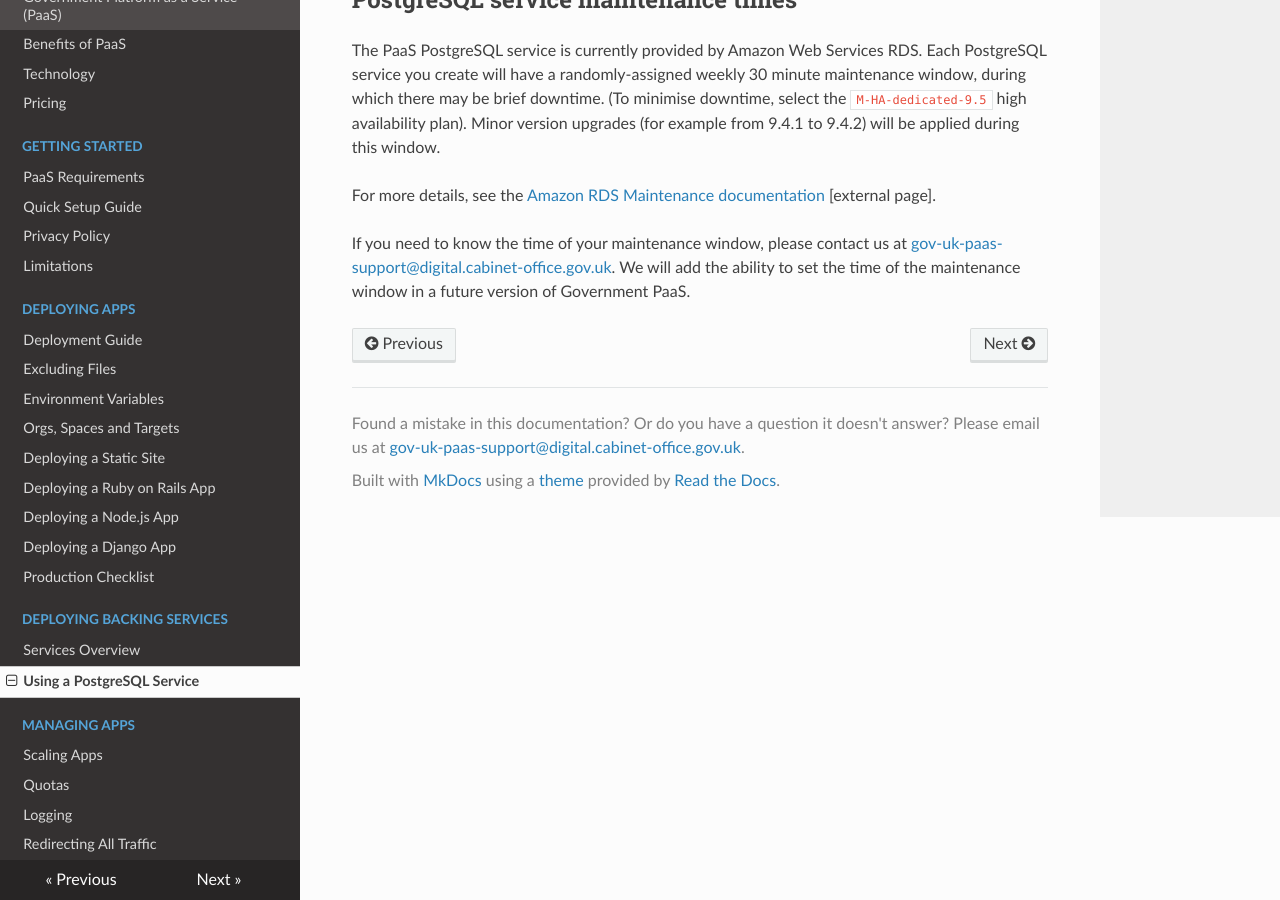
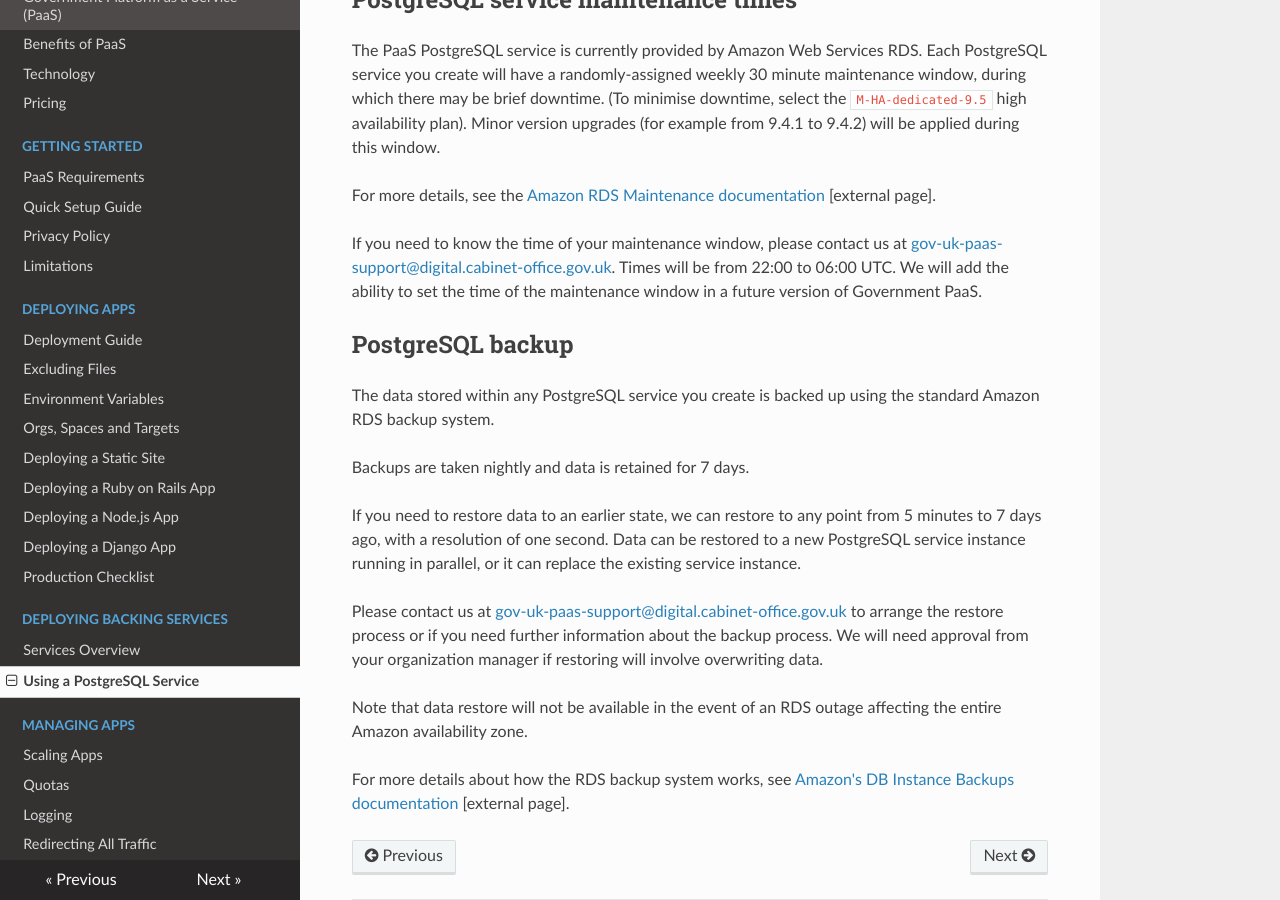
Before and after one commit to alphagov/paas-developer-docs, an MkDocs documentation site: the page built from docs/deploying_services/postgres.md, in a window 1280 px wide and 900 px high, scrolled down 1786 px. Built offline with MkDocs 1.6.1, drawn with Linux system fonts in a browser that asks for light colours; nearby versions of some CDN libraries; old or Windows-style settings are respelled for this version of MkDocs.

Commit message:
Document Postgres backups
https://www.pivotaltracker.com/story/show/126494017

"Documentation describing the backups taken by the platform.
Frequency
How to recover (currently we would have to do this)
Impact
Resilience (i.e. won't survive region failures currently)"

```diff
--- a/docs/deploying_services/postgres.md
+++ b/docs/deploying_services/postgres.md
@@ -66,10 +66,26 @@ Use ``cf env APPNAME`` to see the environment variables.
 
 You can check for database connection errors by viewing the recent logs with ``cf logs APPNAME --recent``.
 
+
+
 ## PostgreSQL service maintenance times
 
 The PaaS PostgreSQL service is currently provided by Amazon Web Services RDS. Each PostgreSQL service you create will have a randomly-assigned weekly 30 minute maintenance window, during which there may be brief downtime. (To minimise downtime, select the ``M-HA-dedicated-9.5`` high availability plan). Minor version upgrades (for example from 9.4.1 to 9.4.2) will be applied during this window.
 
 For more details, see the [Amazon RDS Maintenance documentation](http://docs.aws.amazon.com/AmazonRDS/latest/UserGuide/USER_UpgradeDBInstance.Maintenance.html) [external page].
 
-If you need to know the time of your maintenance window, please contact us at [gov-uk-paas-support@digital.cabinet-office.gov.uk](gov-uk-paas-support@digital.cabinet-office.gov.uk). We will add the ability to set the time of the maintenance window in a future version of Government PaaS.
+If you need to know the time of your maintenance window, please contact us at [gov-uk-paas-support@digital.cabinet-office.gov.uk](gov-uk-paas-support@digital.cabinet-office.gov.uk). Times will be from 22:00 to 06:00 UTC. We will add the ability to set the time of the maintenance window in a future version of Government PaaS.
+
+## PostgreSQL backup
+
+The data stored within any PostgreSQL service you create is backed up using the standard Amazon RDS backup system.
+
+Backups are taken nightly and data is retained for 7 days.
+
+If you need to restore data to an earlier state, we can restore to any point from 5 minutes to 7 days ago, with a resolution of one second. Data can be restored to a new PostgreSQL service instance running in parallel, or it can replace the existing service instance.
+
+Please contact us at [gov-uk-paas-support@digital.cabinet-office.gov.uk](gov-uk-paas-support@digital.cabinet-office.gov.uk) to arrange the restore process or if you need further information about the backup process. We will need approval from your organization manager if restoring will involve overwriting data.
+
+Note that data restore will not be available in the event of an RDS outage affecting the entire Amazon availability zone.
+
+For more details about how the RDS backup system works, see [Amazon's DB Instance Backups documentation](http://docs.aws.amazon.com/AmazonRDS/latest/UserGuide/Overview.BackingUpAndRestoringAmazonRDSInstances.html) [external page].
```
